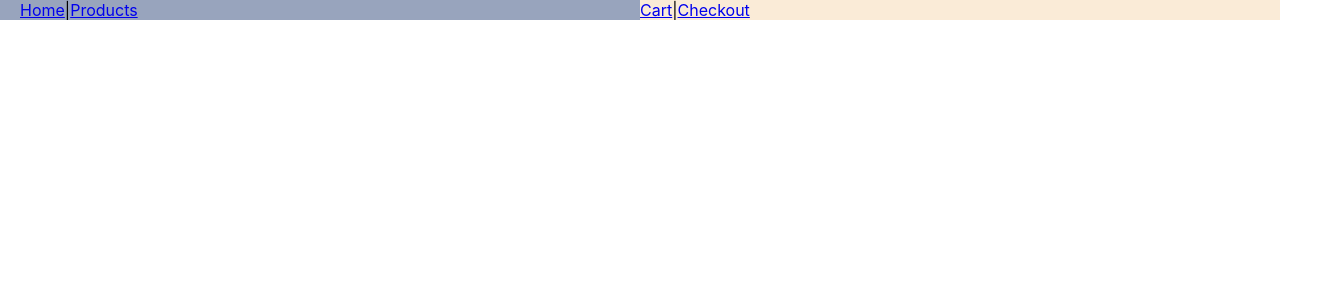
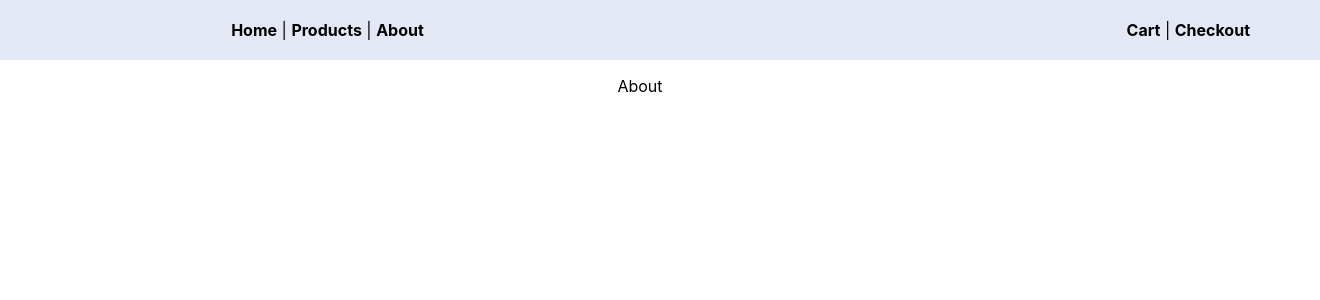
Before and after one commit to MoggeP/reactuppgift, a React (Create React App) app: page /About in a window 1280 px wide. Shown: the top 300 px of the page, 1320 px wide, since content can reach past the window. Built offline with nearby package versions, Linux system fonts and the light colour scheme.

Commit message:
navbar/header in progress

```diff
--- a/src/App.css
+++ b/src/App.css
@@ -8,28 +8,32 @@
 }
 
 .navbar {
+  background-color: #e3e8f4;
+  padding: 20px;
   display: flex;
   flex-direction: row;
   width: 100%;
+  text-align: center;
   justify-content: space-around;
+}
+.navbar a {
+  text-decoration: none;
+  font-weight: 700;
+  color: black;
+}
+.navbar a:hover {
+  color: rgb(88, 88, 88);
 }
 
 .nav-1 {
-  flex: 1;
-  display: flex;
-  flex-direction: row;
-  padding-left: 20px;
-  text-align: center;
-  background-color: #98a4bd;
+  width: 100%;
+  background-color: #e3e8f4;
 }
 
 .nav-2 {
-  flex: 1;
-  display: flex;
-  flex-direction: row;
-  padding-right: 20px;
-
-  background-color: antiquewhite;
+  width: 100%;
+  text-align: right;
+  padding-right: 50px;
 }
 
 @media (prefers-reduced-motion: no-preference) {
--- a/src/App.js
+++ b/src/App.js
@@ -3,6 +3,7 @@ import { BrowserRouter, Route, Routes } from 'react-router-dom';
 import './App.css';
 import Home from './pages/Home'
 import Checkout from './pages/Checkout'
+import About from './pages/About'
 import Header from './components/Header'
 import Products from './pages/Products'
 import Cart from './components/Cart'
@@ -15,10 +16,12 @@ function App() {
         <Header />
 
         <Routes>
-          <Route path='/' element={<Home/>}/>
+          <Route path='/Home' element={<Home/>}/>
           <Route path='/Products' element={<Products/>}/>
+          <Route path='/About' element={<About/>}/>
           <Route path='/Cart' element={<Cart/>}/>
           <Route path='/Checkout' element={<Checkout/>}/>
+
         </Routes>
         </BrowserRouter>
     </div>
--- a/src/components/Header.js
+++ b/src/components/Header.js
@@ -5,10 +5,10 @@ function Header() {
   return (
     <nav className='navbar'>
       <div className='nav-1'>
-        <Link to="/">Home</Link> | <Link to="/Products">Products</Link>
+        <Link to="./Home">Home</Link> | <Link to="./Products">Products</Link> | <Link to="./About">About</Link>
      </div>
      <div className='nav-2'>
-       <Link to="/Cart">Cart</Link> | <Link to="/Checkout">Checkout</Link>
+       <Link to="./Cart">Cart</Link> | <Link to="./Checkout">Checkout</Link>
      </div>
     </nav>
   )
--- /dev/null
+++ b/src/pages/About.js
@@ -0,0 +1,11 @@
+import React from 'react'
+
+function About() {
+  return (
+    <div>
+        <p>About</p>
+    </div>
+  )
+}
+
+export default About
--- a/src/pages/Products.js
+++ b/src/pages/Products.js
@@ -2,7 +2,9 @@ import React from 'react'
 
 function Products() {
   return (
-    <div><p>Products</p></div>
+    <div>
+      <p>Products</p>
+    </div>
   )
 }
 
```
